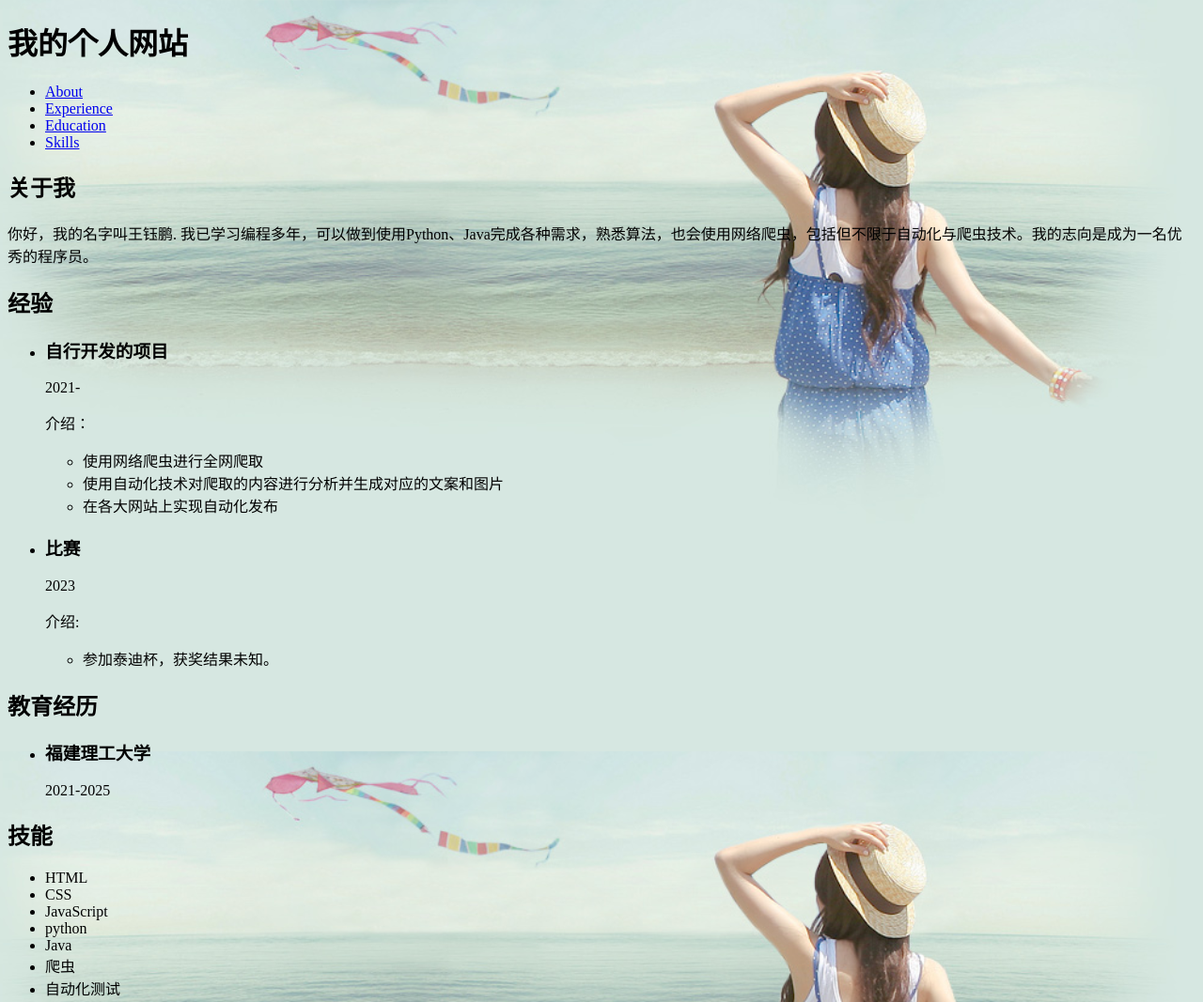
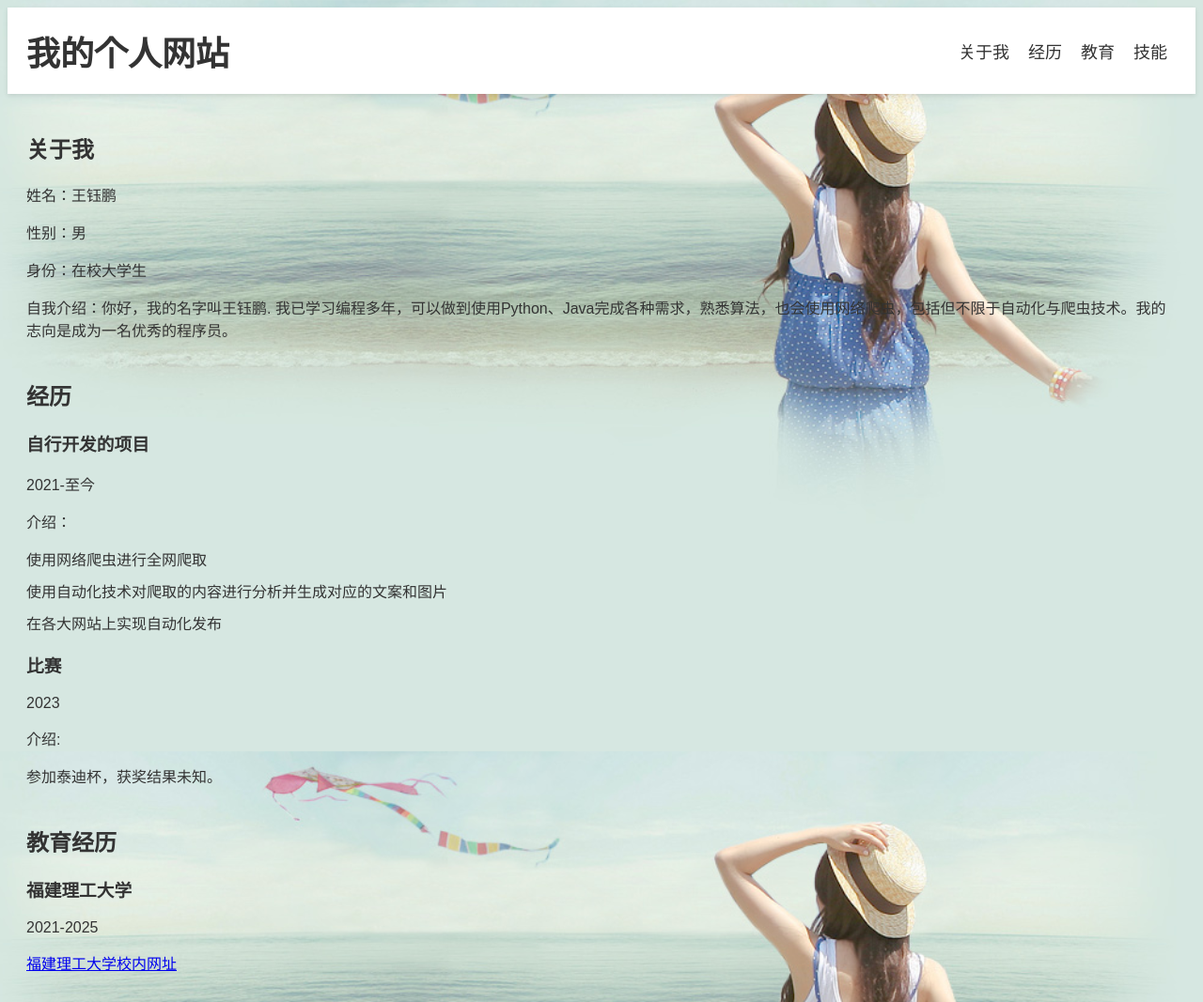
Before and after one commit to angzha/person_introduce, a plain HTML site: page index.html in a window 1280 px wide. Shown: the top 1067 px of the page at 94% size. Drawn offline with Linux system fonts and the light colour scheme.

Commit message:
Update index.html

```diff
--- a/index.html
+++ b/index.html
@@ -1,16 +1,82 @@
 <!DOCTYPE html>
 <html>
 <head>
-	<title>My Personal Website</title>
-	<meta charset="UTF-8">
-	<meta name="viewport" content="width=device-width, initial-scale=1.0">
-	<link rel="stylesheet" href="style.css">
+  <title>My Personal Website</title>
+  <meta charset="UTF-8">
+  <meta name="viewport" content="width=device-width, initial-scale=1.0">
+  <link rel="stylesheet" href="style.css">
 </head>
-<style>body{
-	background:url("图片.jpg") no-repeat center center;
-	background-size:cover;
-	background-attachment:fixed;
-	background-color:#CCCCCC;
+<style>body {
+  background: url("图片.jpg") no-repeat center center;
+  background-size: cover;
+  background-attachment: fixed;
+  background-color: #CCCCCC;
+  font-family: Arial, sans-serif;
+  color: #333333;
+}
+
+header {
+  display: flex;
+  justify-content: space-between;
+  align-items: center;
+  padding: 20px;
+  background-color: #FFFFFF;
+  box-shadow: 0px 2px 5px rgba(0, 0, 0, 0.1);
+}
+
+h1 {
+  margin: 0;
+  font-size: 36px;
+}
+
+nav ul {
+  list-style: none;
+  margin: 0;
+  padding: 0;
+  display: flex;
+}
+
+nav li {
+  margin: 0 10px;
+}
+
+nav a {
+  text-decoration: none;
+  color: #333333;
+  font-size: 18px;
+}
+
+nav a:hover {
+  color: #0077CC;
+}
+
+main {
+  padding: 20px;
+}
+
+section {
+  margin-bottom: 40px;
+}
+
+h2 {
+  font-size: 24px;
+}
+
+ul {
+  list-style: none;
+  margin: 0;
+  padding: 0;
+}
+
+li {
+  margin-bottom: 10px;
+}
+
+footer {
+  background-color: #333333;
+  color: #FFFFFF;
+  padding: 10px;
+  text-align: center;
 }
 </style>
 <body>
@@ -20,11 +86,10 @@
 			<ul>
 
 
-
-				<li><a href="#about">About</a></li>
-				<li><a href="#experience">Experience</a></li>
-				<li><a href="#education">Education</a></li>
-				<li><a href="#skills">Skills</a></li>
+				<li><a href="#about">关于我</a></li>
+				<li><a href="#experience">经历</a></li>
+				<li><a href="#education">教育</a></li>
+				<li><a href="#skills">技能</a></li>
 			</ul>
 		</nav>
 	</header>
@@ -32,15 +97,18 @@
 	<main>
 		<section id="about">
 			<h2>关于我</h2>
-			<p>你好，我的名字叫王钰鹏. 我已学习编程多年，可以做到使用Python、Java完成各种需求，熟悉算法，也会使用网络爬虫，包括但不限于自动化与爬虫技术。我的志向是成为一名优秀的程序员。</p>
+			<p>姓名：王钰鹏</p>
+			<p>性别：男</p>
+			<p>身份：在校大学生</p>
+			<p>自我介绍：你好，我的名字叫王钰鹏. 我已学习编程多年，可以做到使用Python、Java完成各种需求，熟悉算法，也会使用网络爬虫，包括但不限于自动化与爬虫技术。我的志向是成为一名优秀的程序员。</p>
 		</section>
 
 		<section id="experience">
-			<h2>经验</h2>
+			<h2>经历</h2>
 			<ul>
 				<li>
 					<h3>自行开发的项目</h3>
-					<p>2021-</p>
+					<p>2021-至今</p>
 					<p>介绍：</p>
 					<ul>
 						<li>使用网络爬虫进行全网爬取</li>
@@ -66,6 +134,7 @@
 				<li>
 					<h3>福建理工大学</h3>
 					<p>2021-2025</p>
+					<a href="https://dh.fjut.edu.cn/main.htm">福建理工大学校内网址</a>
 				</li>
 			</ul>
 		</section>
@@ -75,7 +144,6 @@
 			<ul>
 				<li>HTML</li>
 				<li>CSS</li>
-				<li>JavaScript</li>
 				<li>python</li>
 				<li>Java</li>
 				<li>爬虫</li>
```
